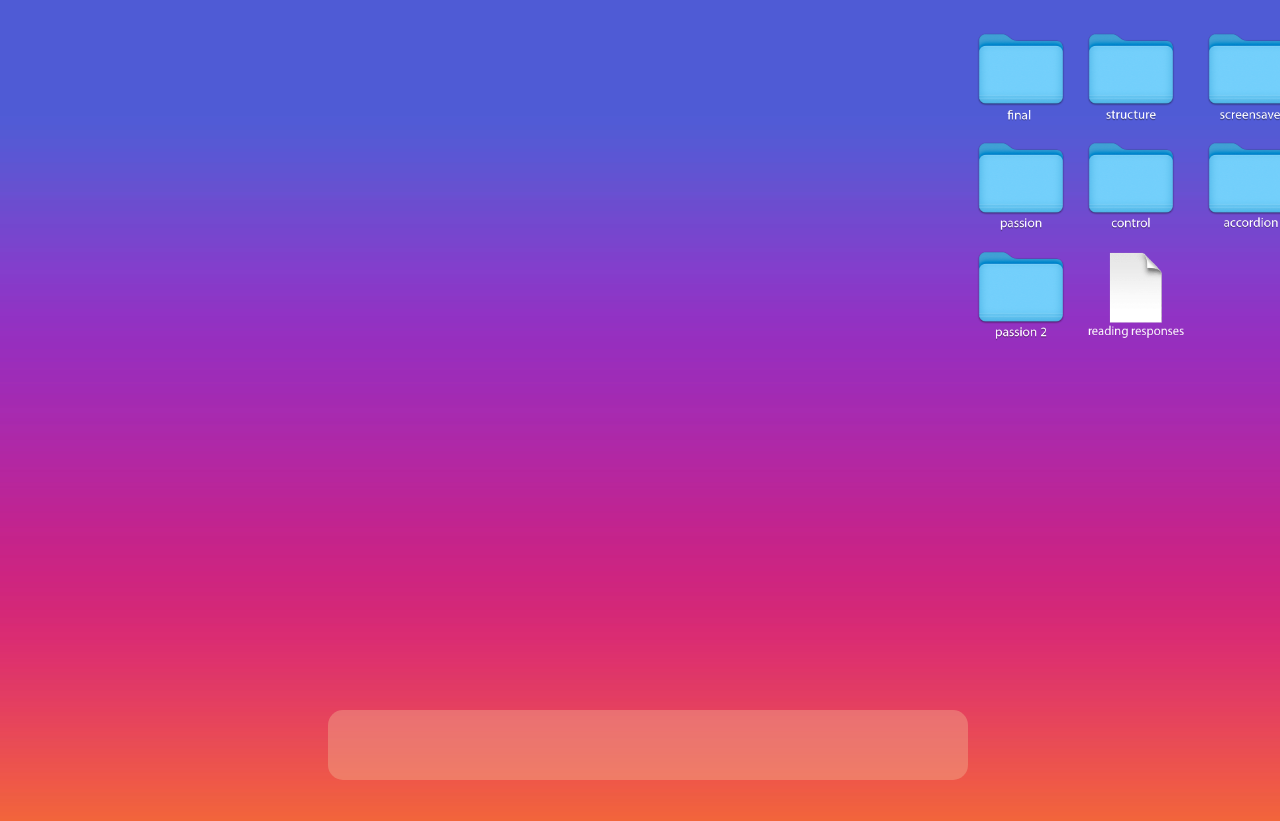
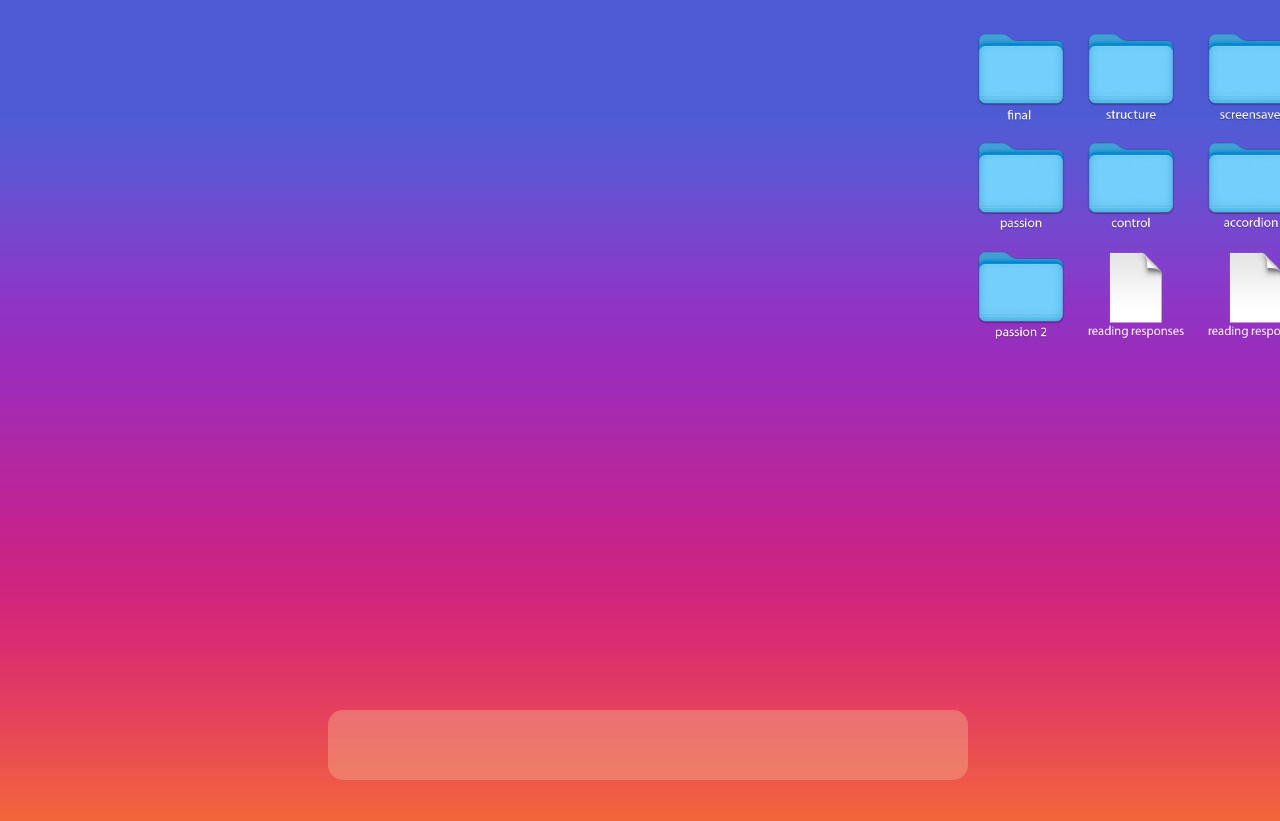
Before and after one commit to natpveliz/payolacrayola, a plain HTML site: page index.html in a window 1280 px wide. Shown: the top 821 px of the page. Drawn offline with Linux system fonts and the light colour scheme.

Commit message:
Add files via upload

```diff
--- a/index.html
+++ b/index.html
@@ -14,6 +14,7 @@
   <a href="./accordian/accordian.html"><img src="./images/folder-06.png" alt="folder" width="90" height="90"></a>
   <a href="./passion2/passion2.html"><img src="./images/folder-09.png" alt="folder" width="90" height="90"></a>
   <a href="./reading/readingresponse.html"><img src="./images/folder-08.png" alt="folder" width="100" height="90"></a>
+  <a href="./UX_UI_18/about.html"><img src="./images/folder-08.png" alt="folder" width="100" height="90"></a>
 
 </div>
 
```
